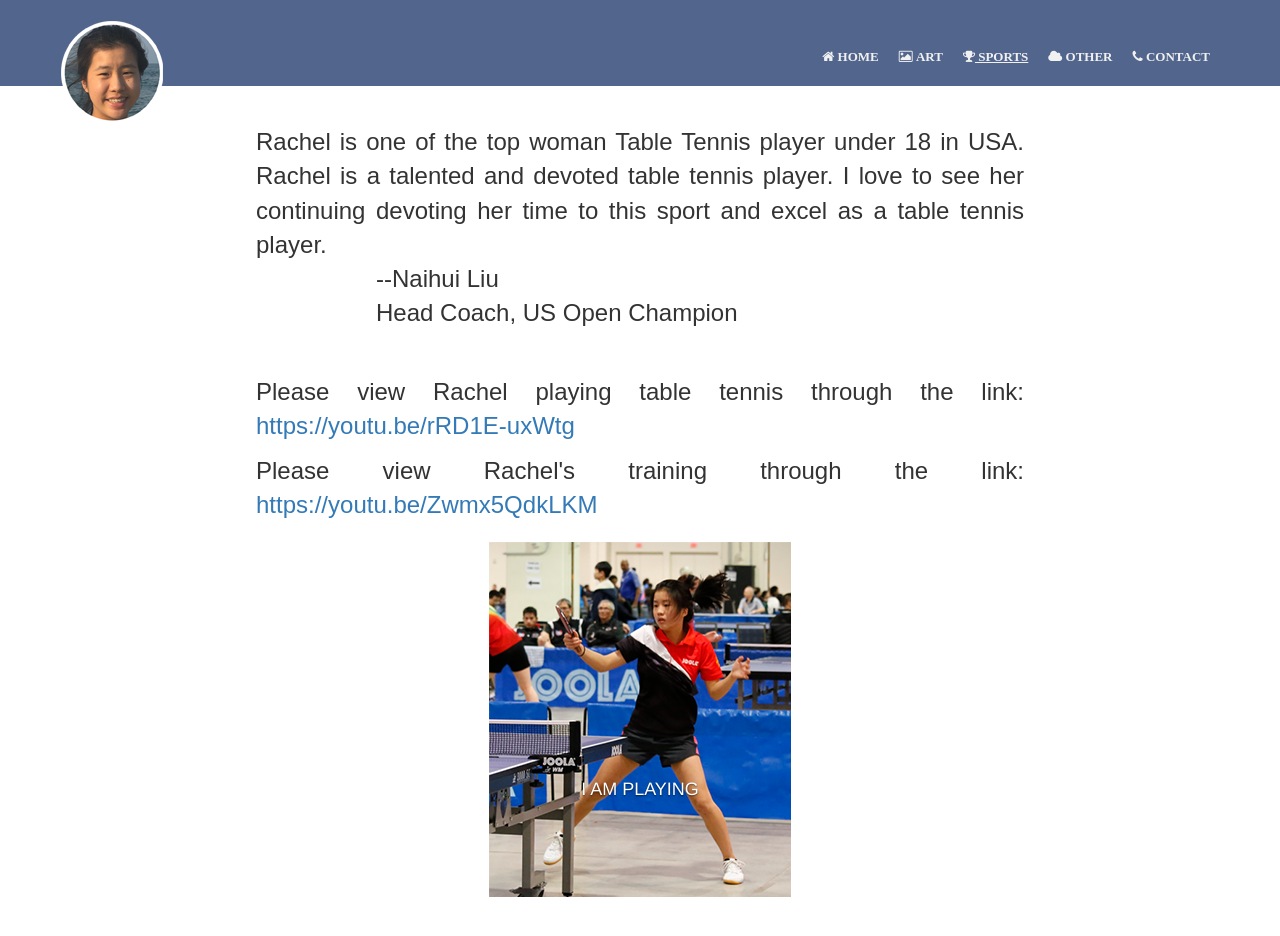
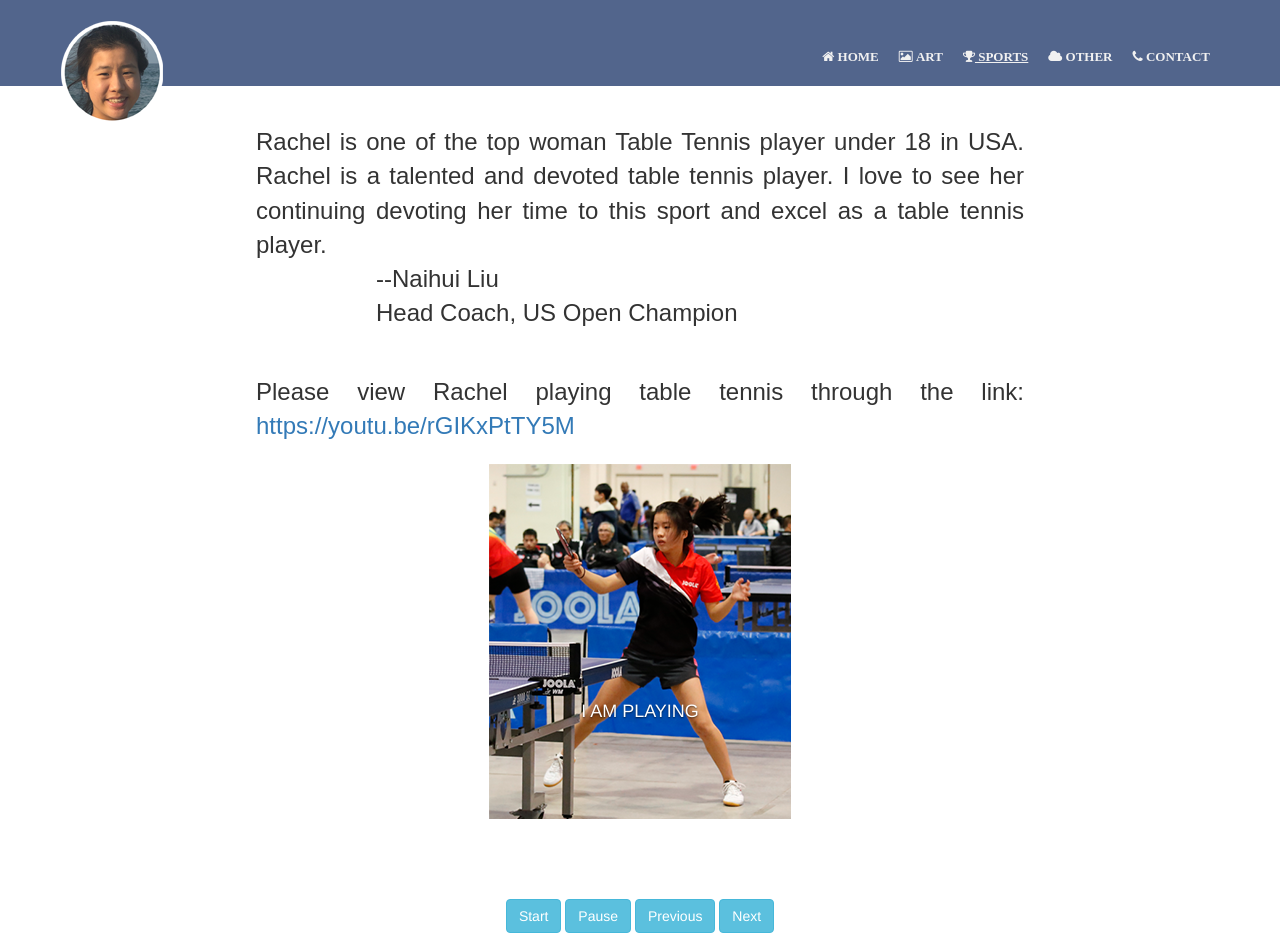
Before and after one commit to rachelo2004/RachelOu, a plain HTML site: page sports.html in a window 1280 px wide. Shown: the top 936 px of the page. Drawn offline with nearby package versions, Linux system fonts and the light colour scheme; a web font is replaced by a local one.

Commit message:
Update sports.html

```diff
--- a/sports.html
+++ b/sports.html
@@ -133,9 +133,9 @@ $(document).ready(function(){
 			&nbsp;&nbsp;&nbsp;&nbsp;&nbsp;&nbsp;&nbsp;&nbsp;&nbsp;&nbsp;&nbsp;&nbsp;&nbsp;&nbsp;&nbsp;&nbsp;&nbsp;&nbsp;--Naihui Liu  <br>
 			&nbsp;&nbsp;&nbsp;&nbsp;&nbsp;&nbsp;&nbsp;&nbsp;&nbsp;&nbsp;&nbsp;&nbsp;&nbsp;&nbsp;&nbsp;&nbsp;&nbsp;&nbsp;Head Coach, US Open Champion</p>
 			<br>
-			<p> Please view Rachel playing table tennis through the link: <a href= "https://youtu.be/DyxdhU3-_b8" target="_blank">https://youtu.be/rRD1E-uxWtg</a></p>
+			<p> Please view Rachel playing table tennis through the link: <a href= "https://youtu.be/rGIKxPtTY5M" target="_blank">https://youtu.be/rGIKxPtTY5M</a></p>
 
-			<p> Please view Rachel's training through the link: <a href= "https://youtu.be/Zwmx5QdkLKM" target="_blank">https://youtu.be/Zwmx5QdkLKM</a></p>
+			<!--<p> Please view Rachel's training through the link: <a href= "https://youtu.be/Zwmx5QdkLKM" target="_blank">https://youtu.be/Zwmx5QdkLKM</a></p> -->
 	</div>
 
 <div class="bs-example">
```
